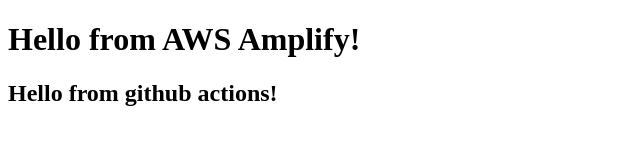
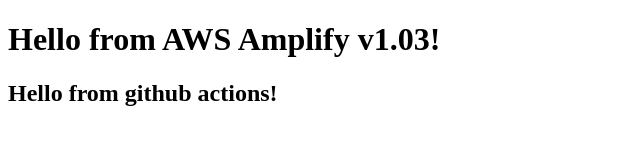
Before and after one commit to Sachin1652/test-site, a plain HTML site: page index.html in a window 1280 px wide. Shown: the whole page, without its empty margins (0-640 px from the left). Drawn offline with Linux system fonts and the light colour scheme.

Commit message:
Update index.html

```diff
--- a/index.html
+++ b/index.html
@@ -4,7 +4,7 @@
     <title>Amplify Test</title>
 </head>
 <body>
-    <h1>Hello from AWS Amplify!</h1>
+    <h1>Hello from AWS Amplify v1.03!</h1>
     <h2>Hello from github actions!</h2>
 </body>
 </html>
```
